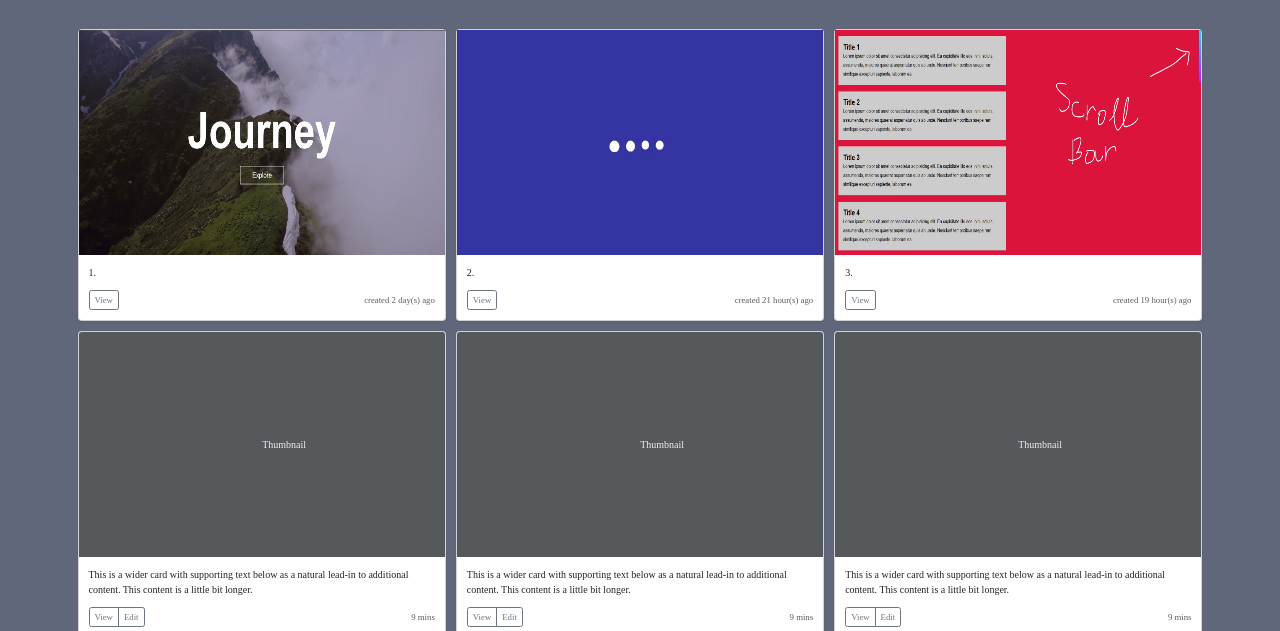
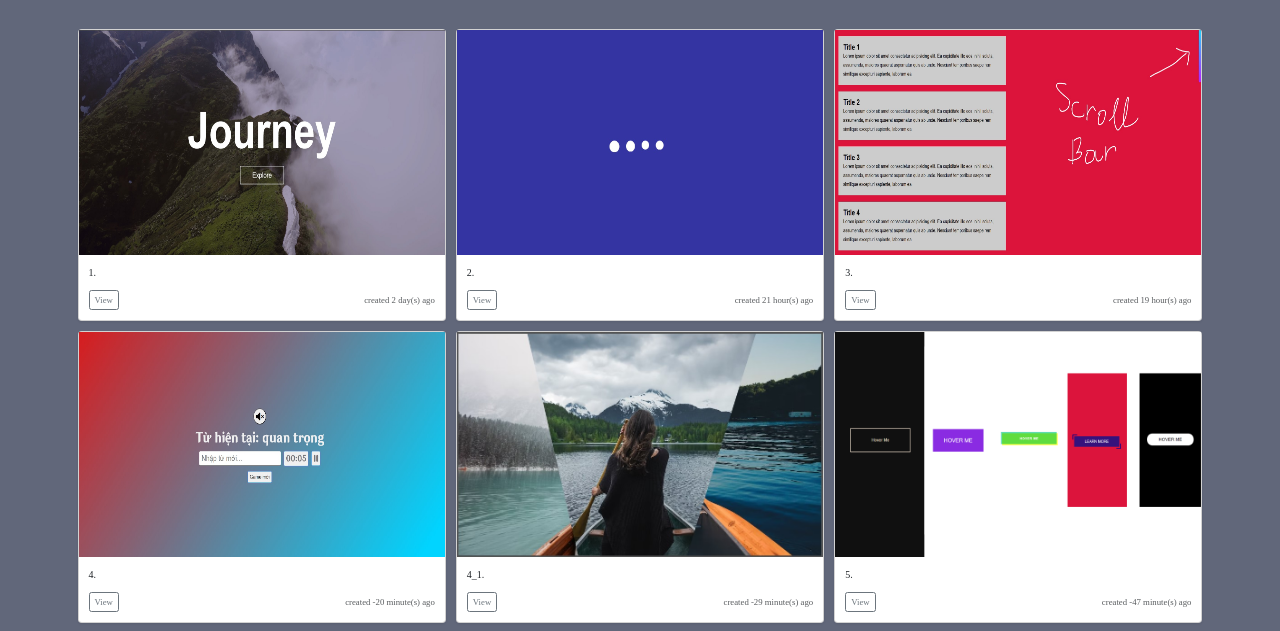
Before and after one commit to LocS3R/Learn-HTML-CSS-JS-100-ideas, a plain HTML site: page index.html in a window 1280 px wide. Shown: the part 149-780 px from the top of the page. Drawn offline with nearby package versions, Linux system fonts and the light colour scheme; a web font is replaced by a local one.

Commit message:
finish B05 and B05

```diff
--- /dev/null
+++ b/Page/B04/animateImg.css
@@ -0,0 +1,54 @@
+body {
+  margin: 0;
+  padding: 0;
+  background: #555;
+  height: 100vh;
+  display: flex;
+  justify-content: center;
+  align-items: center;
+}
+
+.container {
+  position: relative;
+  width: 800px;
+  height: 500px;
+  background: #222;
+}
+
+.clip {
+  position: absolute;
+  top: 0;
+  left: 0;
+  width: 100%;
+  height: 100%;
+  transition: all 0.5s;
+}
+
+.clip1 {
+  background: url(https://images.unsplash.com/photo-1604537466158-719b1972feb8?ixlib=rb-1.2.1&ixid=MnwxMjA3fDF8MHxwaG90by1wYWdlfHx8fGVufDB8fHx8&auto=format&fit=crop&w=1169&q=80);
+  background-size: cover;
+  background-position: center;
+  clip-path: polygon(0 0, 46% 0, 39% 100%, 0 100%);
+}
+
+.clip2 {
+  background: url(https://images.unsplash.com/photo-1502228213426-d4e9f2add0e5?ixlib=rb-1.2.1&ixid=MnwxMjA3fDB8MHxwaG90by1wYWdlfHx8fGVufDB8fHx8&auto=format&fit=crop&w=1170&q=80);
+  background-size: cover;
+  background-position: center;
+  clip-path: polygon(19% 0, 87% 0, 64% 100%, 33% 100%);
+}
+
+.clip3 {
+  background: url(https://images.unsplash.com/photo-1519757043093-285fcb07a4e4?ixlib=rb-1.2.1&ixid=MnwxMjA3fDB8MHxwaG90by1wYWdlfHx8fGVufDB8fHx8&auto=format&fit=crop&w=1074&q=80);
+  background-size: cover;
+  background-position: center;
+  clip-path: polygon(82% 0, 100% 0, 100% 100%, 63% 100%);
+}
+
+.container:hover .clip {
+  clip-path: polygon(100% 0, 100% 0, 100% 100%, 100% 100%);
+}
+
+.container .clip:hover {
+  clip-path: polygon(0 0, 100% 0, 100% 100%, 0% 100%);
+}
--- /dev/null
+++ b/Page/B05/btn1/style.css
@@ -0,0 +1,46 @@
+* {
+  padding: 0;
+  margin: 0;
+  box-sizing: border-box;
+}
+
+.container {
+  display: flex;
+  justify-content: center;
+  align-items: center;
+  height: 100vh;
+  background: rgb(16, 16, 16);
+  font-family: sans-serif;
+}
+
+a {
+  text-decoration: none;
+  color: antiquewhite;
+  border: 2px solid antiquewhite;
+  padding: 2rem 5rem;
+  position: relative;
+  overflow: hidden;
+  transition: all 1s;
+}
+
+a:before {
+  content: "DOWNLOAD";
+  font-weight: bold;
+  color: #000;
+  position: absolute;
+  left: 0;
+  top: 0;
+  width: 100%;
+  height: 100%;
+  background: antiquewhite;
+  transform: translateY(-100%);
+  transition: all 1s;
+  /* center */
+  display: flex;
+  justify-content: center;
+  align-items: center;
+}
+
+a:hover:before {
+  transform: translateY(0);
+}
--- /dev/null
+++ b/Page/B05/btn2/style.css
@@ -0,0 +1,57 @@
+body {
+  height: 100vh;
+  display: flex;
+  justify-content: center;
+  align-items: center;
+  font-family: sans-serif;
+}
+
+a {
+  padding: 2rem 3rem;
+  text-transform: uppercase;
+  background-color: blueviolet;
+  color: #fff;
+  font-size: 1.5rem;
+  position: relative;
+  text-decoration: none;
+}
+
+a::before {
+  content: "button";
+  position: absolute;
+  top: 0;
+  left: 0;
+  width: 100%;
+  height: 100%;
+  background: crimson;
+  /* center our content */
+  display: flex;
+  justify-content: center;
+  align-items: center;
+  /* Let's provide our rotation/animation */
+  transform: rotateX(270deg);
+  transform-origin: top;
+  transition: all 0.5s;
+}
+
+a::after {
+  content: "button";
+  position: absolute;
+  top: 0;
+  left: 0;
+  width: 100%;
+  height: 100%;
+  background: rgb(14, 231, 14);
+  display: flex;
+  justify-content: center;
+  align-items: center;
+  transform: rotateX(270deg);
+  transform-origin: top;
+  transition: all 0.5s;
+  transition-delay: 0.25s;
+}
+
+a:hover:before,
+a:hover:after {
+  transform: rotateX(0);
+}
--- /dev/null
+++ b/Page/B05/btn3/style.css
@@ -0,0 +1,66 @@
+body {
+  height: 100vh;
+  display: flex;
+  justify-content: center;
+  align-items: center;
+  font-family: sans-serif;
+}
+
+a {
+  width: 300px;
+  height: 60px;
+  text-decoration: none;
+  text-transform: uppercase;
+  background: transparent;
+  text-align: center;
+  line-height: 60px;
+  font-weight: bold;
+  letter-spacing: 2px;
+  position: relative;
+  transition: all 0.2s;
+  color: #fff;
+}
+
+a:before {
+  content: "";
+  position: absolute;
+  top: -3px;
+  left: -3px;
+  width: 100%;
+  height: 100%;
+  background: #06c988a4;
+  z-index: -1;
+  mix-blend-mode: multiply;
+  transition: all 0.2s;
+  transform-origin: top;
+}
+
+a:after {
+  content: "";
+  position: absolute;
+  top: 3px;
+  left: 3px;
+  width: 100%;
+  height: 100%;
+  background: #ffff00a6;
+  z-index: -1;
+  mix-blend-mode: multiply;
+  transition: all 0.2s;
+  transform-origin: bottom;
+}
+
+a:hover:before {
+  top: -6px;
+  left: 0;
+  transform: perspective(1000px) rotateX(75deg);
+}
+
+a:hover:after {
+  top: 6px;
+  left: 0;
+  transform: perspective(1000px) rotateX(-75deg);
+}
+
+a:hover {
+  color: #000;
+}
--- a/index.html
+++ b/index.html
@@ -129,141 +129,78 @@
 
             <div class="col">
               <div class="card shadow-sm">
-                <svg
-                  class="bd-placeholder-img card-img-top"
-                  width="100%"
-                  height="225"
-                  xmlns="http://www.w3.org/2000/svg"
-                  role="img"
-                  aria-label="Placeholder: Thumbnail"
-                  preserveAspectRatio="xMidYMid slice"
-                  focusable="false"
-                >
-                  <title>Placeholder</title>
-                  <rect width="100%" height="100%" fill="#55595c"></rect>
-                  <text x="50%" y="50%" fill="#eceeef" dy=".3em">
-                    Thumbnail
-                  </text>
-                </svg>
+                <img src="./assets/images/thumb_04.jpg" alt="" />
 
                 <div class="card-body">
-                  <p class="card-text">
-                    This is a wider card with supporting text below as a natural
-                    lead-in to additional content. This content is a little bit
-                    longer.
-                  </p>
+                  <p class="card-text">4.</p>
                   <div
                     class="d-flex justify-content-between align-items-center"
                   >
                     <div class="btn-group">
-                      <button
+                      <a
                         type="button"
+                        href="https://locs3r.github.io/game-noi-tu/"
                         class="btn btn-sm btn-outline-secondary"
+                        target="_blank"
                       >
                         View
-                      </button>
-                      <button
-                        type="button"
-                        class="btn btn-sm btn-outline-secondary"
-                      >
-                        Edit
-                      </button>
+                      </a>
                     </div>
-                    <small class="text-muted">9 mins</small>
+                    <small class="text-muted" data-created="2023-08-15T17:00:00"
+                      >9 mins</small
+                    >
                   </div>
                 </div>
               </div>
             </div>
             <div class="col">
               <div class="card shadow-sm">
-                <svg
-                  class="bd-placeholder-img card-img-top"
-                  width="100%"
-                  height="225"
-                  xmlns="http://www.w3.org/2000/svg"
-                  role="img"
-                  aria-label="Placeholder: Thumbnail"
-                  preserveAspectRatio="xMidYMid slice"
-                  focusable="false"
-                >
-                  <title>Placeholder</title>
-                  <rect width="100%" height="100%" fill="#55595c"></rect>
-                  <text x="50%" y="50%" fill="#eceeef" dy=".3em">
-                    Thumbnail
-                  </text>
-                </svg>
+                <img src="./assets/images/thumb_04_1.jpg" alt="" />
 
                 <div class="card-body">
-                  <p class="card-text">
-                    This is a wider card with supporting text below as a natural
-                    lead-in to additional content. This content is a little bit
-                    longer.
-                  </p>
+                  <p class="card-text">4_1.</p>
                   <div
                     class="d-flex justify-content-between align-items-center"
                   >
                     <div class="btn-group">
-                      <button
+                      <a
                         type="button"
+                        href="./Page/B04/animateImg.html"
                         class="btn btn-sm btn-outline-secondary"
+                        target="_blank"
                       >
                         View
-                      </button>
-                      <button
-                        type="button"
-                        class="btn btn-sm btn-outline-secondary"
-                      >
-                        Edit
-                      </button>
+                      </a>
                     </div>
-                    <small class="text-muted">9 mins</small>
+                    <small class="text-muted" data-created="2023-08-15T17:09:00"
+                      >9 mins</small
+                    >
                   </div>
                 </div>
               </div>
             </div>
             <div class="col">
               <div class="card shadow-sm">
-                <svg
-                  class="bd-placeholder-img card-img-top"
-                  width="100%"
-                  height="225"
-                  xmlns="http://www.w3.org/2000/svg"
-                  role="img"
-                  aria-label="Placeholder: Thumbnail"
-                  preserveAspectRatio="xMidYMid slice"
-                  focusable="false"
-                >
-                  <title>Placeholder</title>
-                  <rect width="100%" height="100%" fill="#55595c"></rect>
-                  <text x="50%" y="50%" fill="#eceeef" dy=".3em">
-                    Thumbnail
-                  </text>
-                </svg>
+                <img src="./assets/images/thumb_05.png" alt="" />
 
                 <div class="card-body">
-                  <p class="card-text">
-                    This is a wider card with supporting text below as a natural
-                    lead-in to additional content. This content is a little bit
-                    longer.
-                  </p>
+                  <p class="card-text">5.</p>
                   <div
                     class="d-flex justify-content-between align-items-center"
                   >
                     <div class="btn-group">
-                      <button
+                      <a
                         type="button"
+                        href="./Page/B05/index.html"
                         class="btn btn-sm btn-outline-secondary"
+                        target="_blank"
                       >
                         View
-                      </button>
-                      <button
-                        type="button"
-                        class="btn btn-sm btn-outline-secondary"
-                      >
-                        Edit
-                      </button>
+                      </a>
                     </div>
-                    <small class="text-muted">9 mins</small>
+                    <small class="text-muted" data-created="2023-08-15T17:27:00"
+                      >9 mins</small
+                    >
                   </div>
                 </div>
               </div>
```
Also changed, not shown: Page/B04/animateImg.html (added, +16 -0 lines), Page/B05/btn1/index.html (added, +14 -0 lines), Page/B05/btn2/index.html (added, +12 -0 lines), Page/B05/btn3/index.html (added, +12 -0 lines), Page/B05/btn4/index.html (added, +14 -0 lines), Page/B05/btn4/style.css (added, +56 -0 lines), Page/B05/btn5/index.html (added, +14 -0 lines), Page/B05/btn5/style.css (added, +54 -0 lines), Page/B05/index.html (added, +16 -0 lines), Page/B05/style.css (added, +16 -0 lines), assets/images/thumb_04.jpg (added), assets/images/thumb_04_1.jpg (added), assets/images/thumb_05.png (added).
